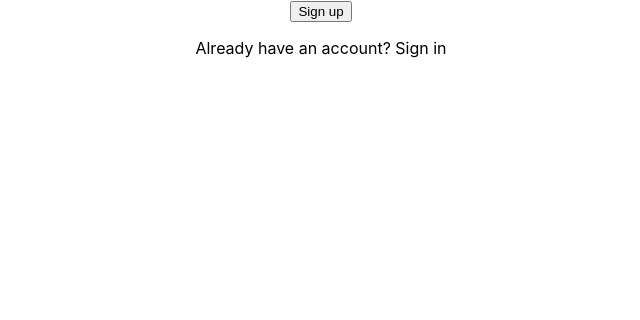
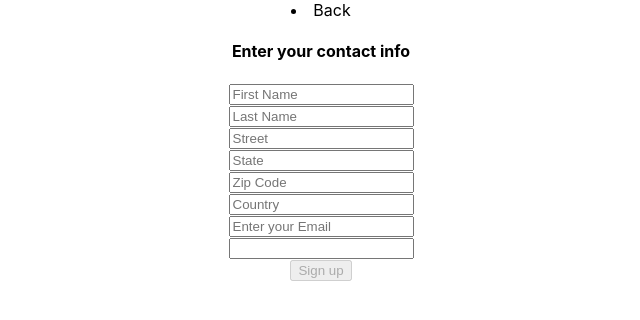
Before and after one commit to Gargar77/CleanTrac, a React (Create React App) app in the folder client/: page /auth in a window 1280 px wide. Both pictures are taken after a click on the button "Sign up". Shown: the top 320 px of the page, without its empty margins (319-959 px from the left). Built offline with nearby package versions, Linux system fonts and the light colour scheme.

Commit message:
auth has landing page, switches to signup or signin form

```diff
--- a/client/src/components/Forms/SignIn.js
+++ b/client/src/components/Forms/SignIn.js
@@ -1,5 +1,8 @@
 import React, {Component} from 'react';
 import Input from '../UI/Input/Input';
+
+import Button from '../UI/Button/Button';
+
 class signInForm extends Component {
 
     state = {
@@ -97,7 +100,7 @@ class signInForm extends Component {
                     />
 
                 ))}
-                <button type="submit" className="button">Login</button>
+                <Button >Sign in</Button>
             </form>
         );
 
--- a/client/src/components/Forms/SignUp.js
+++ b/client/src/components/Forms/SignUp.js
@@ -1,5 +1,8 @@
 import React, {Component} from 'react';
 import Input from '../UI/Input/Input';
+
+import Button from '../UI/Button/Button';
+
 class signUpForm extends Component {
     state = {
         orderForm: {
@@ -191,7 +194,7 @@ class signUpForm extends Component {
                     />
 
                 ))}
-                    <button type="submit" className="button">SignUp</button>
+                <Button disabled={!this.state.formIsValid}>Sign up</Button>
 
 
             </form>
--- a/client/src/components/UI/Button/Button.js
+++ b/client/src/components/UI/Button/Button.js
@@ -2,12 +2,12 @@ import React from 'react';
 import './Button.css';
 
 
-const button = (props) => {
+const button = (props) => (
     <button
         disabled={props.disabled}
-        className={"button" + " " + props.buttonType}
+        className="button"
         onClick={props.clicked}
     >{props.children}</button>
-}
+)
 
 export default button;
--- a/client/src/containers/Auth/Auth.js
+++ b/client/src/containers/Auth/Auth.js
@@ -8,10 +8,11 @@ import SignInForm from '../../components/Forms/SignIn';
 import SignUpForm from '../../components/Forms/SignUp';
 import * as actions from '../../store/actions'
 import Spinner from '../../components/UI/Spinner/Spinner';
+import Button from '../../components/UI/Button/Button';
 class Auth extends Component {
 
     state = {
-        isSignup:false,
+        isSignIn:false,
         isLanding:true
     }
 
@@ -25,6 +26,24 @@ class Auth extends Component {
         this.props.onAuth(formData);
     }
 
+    startSignInHandler = () => {
+        this.setState({
+            isSignIn:true,
+            isLanding:false
+        })
+    }
+
+    startSignUpHandler = () => {
+        this.setState({isLanding:false})
+    }
+
+    goBackHandler = () => {
+        this.setState({
+            isSignIn:false,
+            isLanding:true
+        })
+    }
+
     render() {
 
 
@@ -32,14 +51,20 @@ class Auth extends Component {
         if (this.props.isAuthenticated) {
             authRedirect = <Redirect to={this.props.authRedirect}/>
         }
-
-        let form = <SignInForm submit={this.formSubmitHandler}/>
-
+        let form = (
+            <div>
+                <Button clicked={this.startSignUpHandler}>Sign up</Button>
+                <p>Already have an account? <span onClick={this.startSignInHandler}>Sign in</span></p>
+            </div>
+        )
         if (this.props.loading) {
             form = <Spinner/>
-        } else if (this.state.isSignup) {
+        } else if (this.state.isSignIn && !this.state.isLanding) {
+            form = <SignInForm submit={this.formSubmitHandler}/>
+        } else if (!this.state.isLanding) {
             form = <SignUpForm submit={this.formSubmitHandler}/>
         }
+
         let errorMessage = null
         if (this.props.error) {
             errorMessage = (
@@ -47,27 +72,20 @@ class Auth extends Component {
             );
         }
 
-        let auth = (
+
+
+        console.log(form);
+
+        let nav = null;
+        if (!this.state.isLanding)
+           nav = <li onClick={this.goBackHandler}>Back</li>
+
+        return (
             <div>
+                {nav}
                 {authRedirect}
                 {form}
                 {errorMessage}
-            </div>
-        )
-
-        if (this.state.isLanding) {
-            auth = (
-                <div>
-                    <button>Sign up</button>
-                    <p>Already have an account? <span>Sign in</span></p>
-                </div>
-
-            )
-        }
-
-        return (
-            <div>
-                {auth}
             </div>
         )
     }
```
